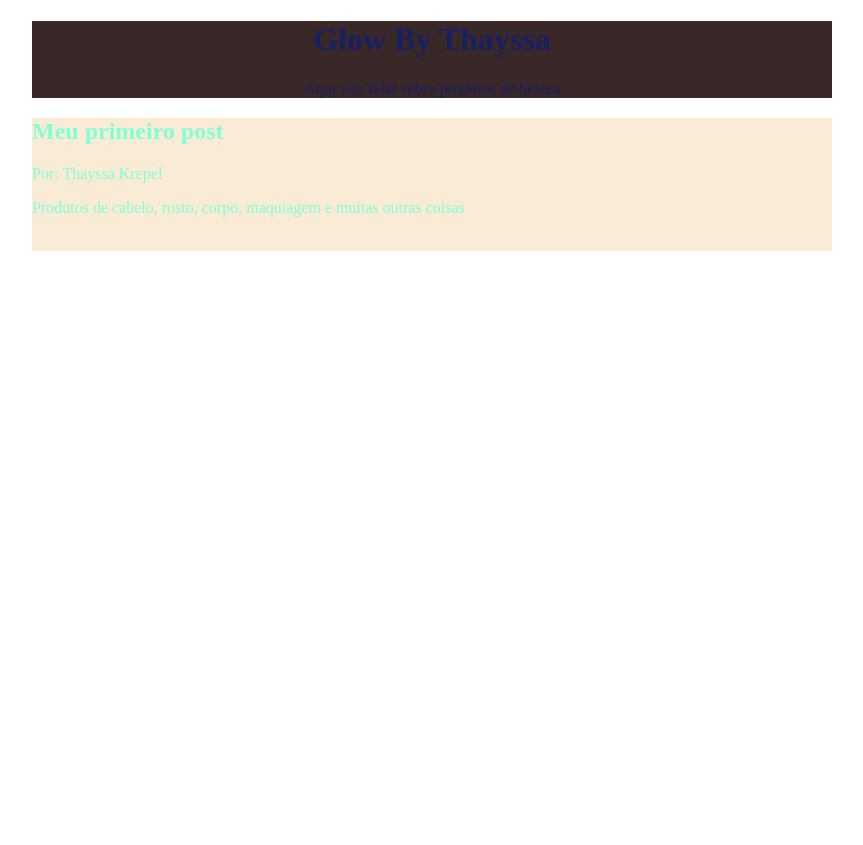
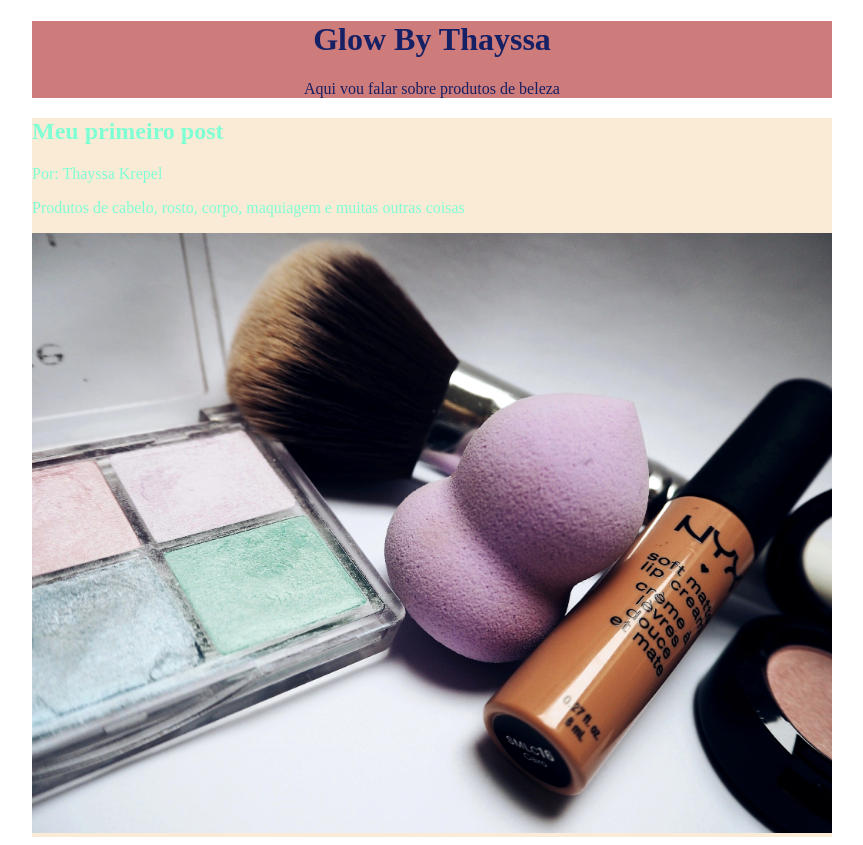
Before and after one commit to thayssakrepel-max/thayssa-1A, a plain HTML site: page index.html in a window 1280 px wide. Shown: the whole page, without its empty margins (208-1071 px from the left). Before the commit the page ends 800 px from the top, so only its background shows below. Drawn offline with Linux system fonts and the light colour scheme.

Commit message:
maquiagem

```diff
--- a/index.html
+++ b/index.html
@@ -6,7 +6,7 @@
     <title>Document</title>
     <style>
         header{
-            background-color:#3a2727;
+            background-color:#ce7b7b;
             color:#162064;
             text-align: center;
             max-width: 800px;
@@ -32,7 +32,7 @@
 <h2>Meu primeiro post</h2>
         <p>Por: Thayssa Krepel
         <p>Produtos de cabelo, rosto, corpo, maquiagem e muitas outras coisas</p>
-        <img src=" " alt=""
+        <img src="2017-05-03-07-30-52.jpg" alt=" Maquiagem "
     <main
 </body>
 </html>
```
